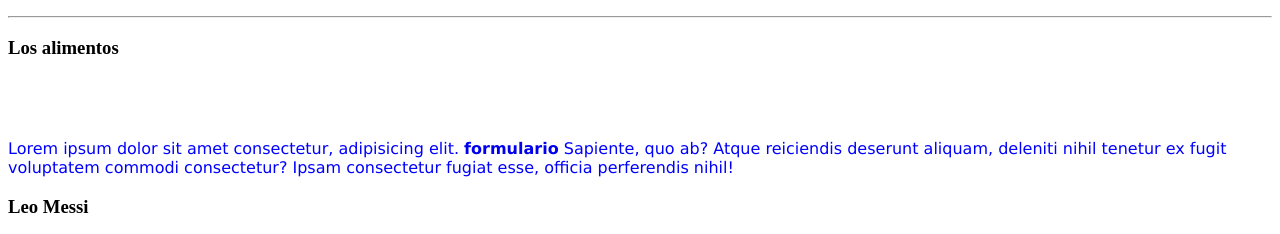
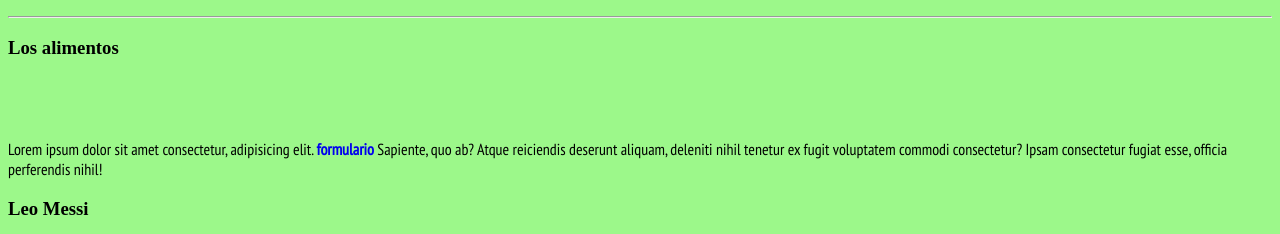
Before and after one commit to fedegal1984/git, a plain HTML site: page index.html in a window 1280 px wide. Shown: the part 631-865 px from the top of the page. Drawn offline with Linux system fonts and the light colour scheme; files whose address does not match are found by name.

Commit message:
cree scss

```diff
--- a/css/index.css
+++ b/css/index.css
@@ -1,3 +1,5 @@
+@import url('https://fonts.googleapis.com/css2?family=PT+Sans+Narrow&display=swap');
+
 h2{
     color: red;
     font-size: 45px;
--- a/index.html
+++ b/index.html
@@ -5,12 +5,15 @@
     <meta http-equiv="X-UA-Compatible" content="IE=edge">
     <meta name="viewport" content="width=device-width, initial-scale=1.0">
     <link rel="stylesheet" href="./css/index.css">
+    <link rel="stylesheet" href="./css/estilos.css">
     <style>
-        p{
-            color: blue;
-        }
+    p
+    {font-family: 'PT Sans Narrow';
+}
     </style>
+
     <title>Html</title>
+
 
 </head>
 <body>
--- /dev/null
+++ b/scss/estilos.scss
@@ -0,0 +1,5 @@
+
+
+body{
+    background-color: rgb(156, 248, 138);
+}
```
Also changed, not shown: css/estilos.css (added), 1 other file.
